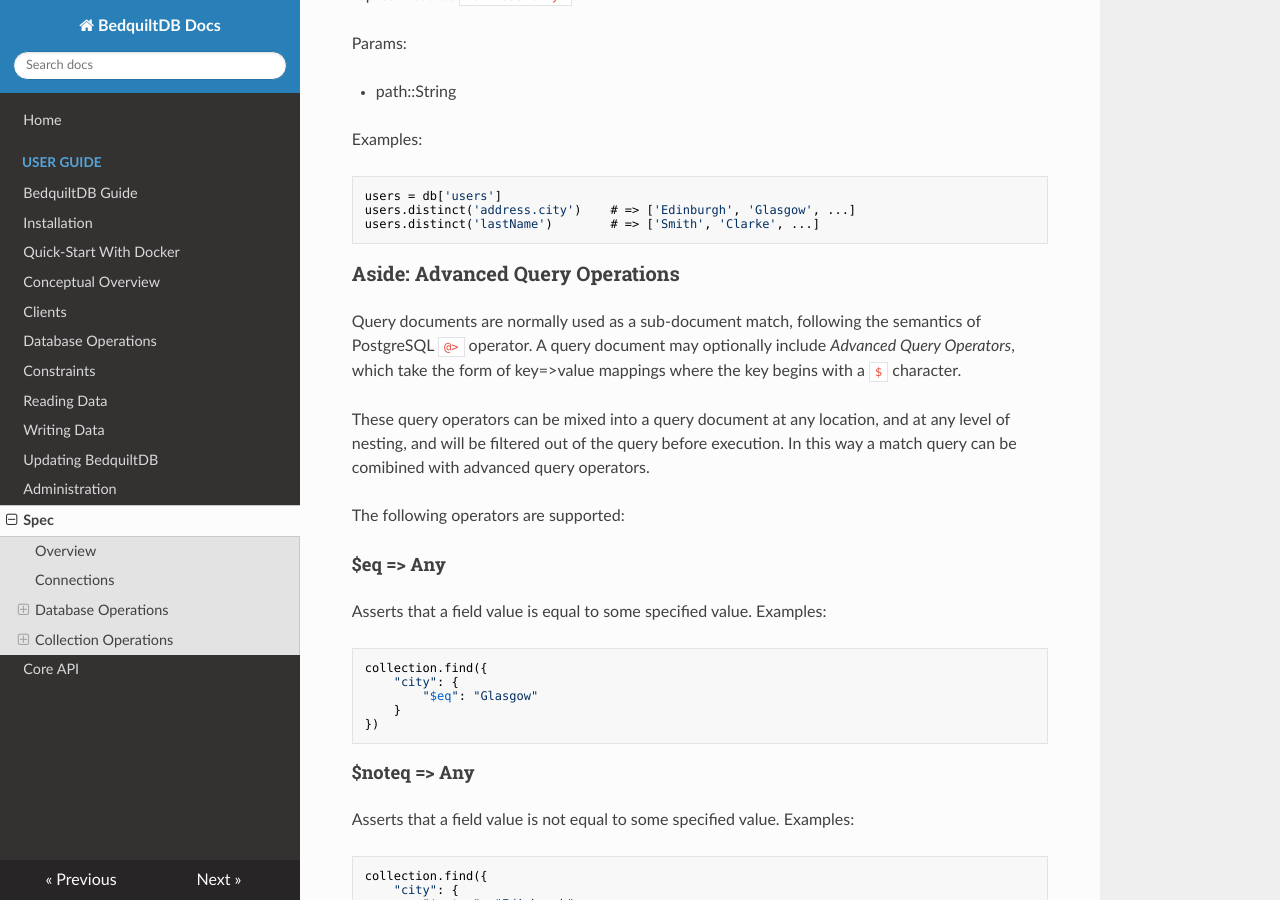
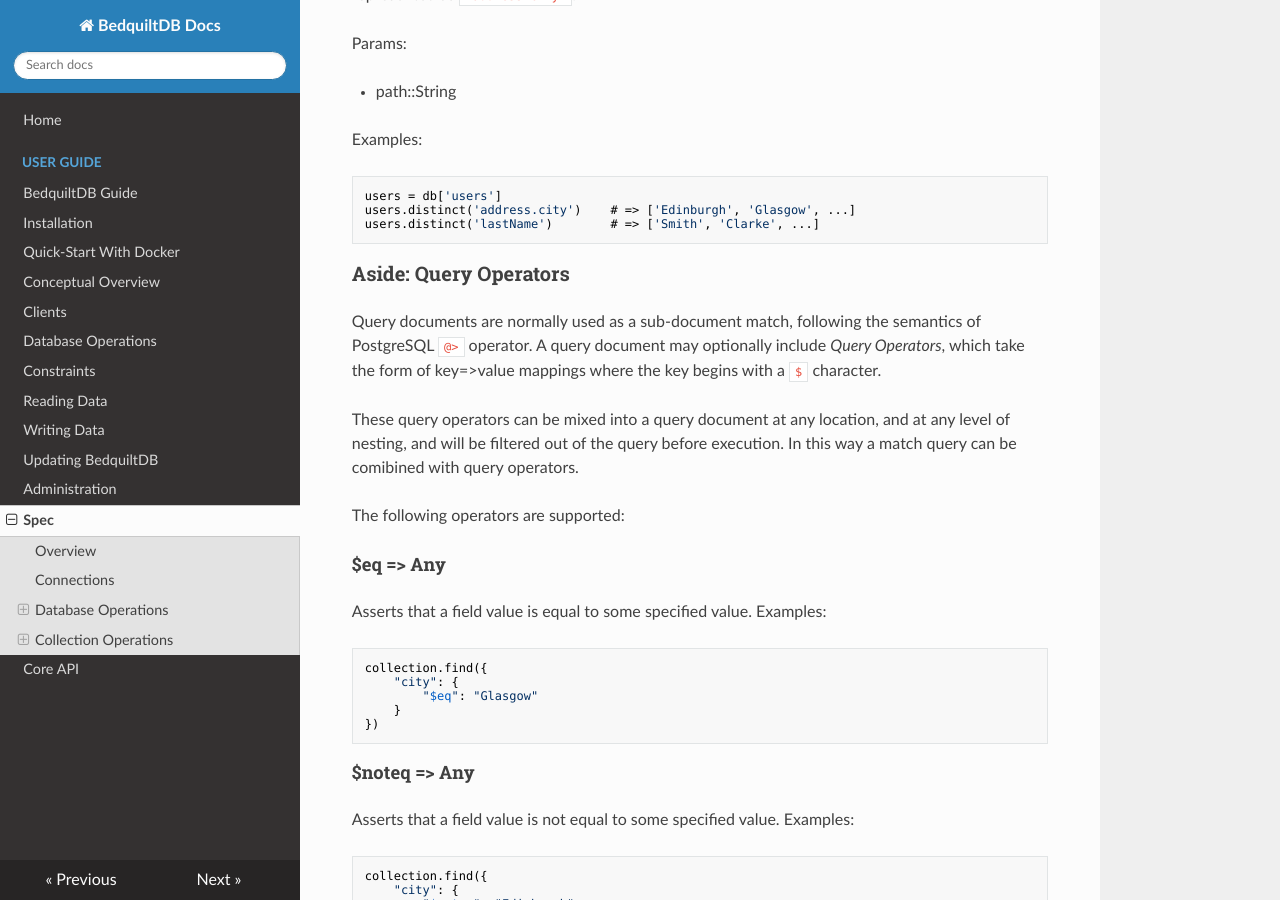
Before and after one commit to BedquiltDB/bedquilt-core, an MkDocs documentation site: the page built from doc/spec.md, in a window 1280 px wide and 900 px high, scrolled down 7424 px. Built offline with MkDocs 1.6.1, drawn with Linux system fonts in a browser that asks for light colours; nearby versions of some CDN libraries; old or Windows-style settings are respelled for this version of MkDocs; some of the changed text lies outside the part shown.

Commit message:
Correct phrasing of "Query Operators"

````diff
--- a/doc/spec.md
+++ b/doc/spec.md
@@ -359,12 +359,12 @@
 ```
 
 
-### Aside: Advanced Query Operations
+### Aside: Query Operators
 
-Query documents are normally used as a sub-document match, following the semantics of PostgreSQL `@>` operator. A query document may optionally include _Advanced Query Operators_, which take the form of key=>value mappings where the key begins with a `$` character.
+Query documents are normally used as a sub-document match, following the semantics of PostgreSQL `@>` operator. A query document may optionally include _Query Operators_, which take the form of key=>value mappings where the key begins with a `$` character.
 
 These query operators can be mixed into a query document at any location, and at any level of nesting,
-and will be filtered out of the query before execution. In this way a match query can be comibined with advanced query operators.
+and will be filtered out of the query before execution. In this way a match query can be comibined with query operators.
 
 The following operators are supported:
 
@@ -526,7 +526,7 @@
 })
 ```
 
-As an example of mixing match queries with advanced query operations, the following query should match all documents which live in either Edinburgh or Glasgow, and have logged in at least twice:
+As an example of mixing match queries with query operators, the following query should match all documents which live in either Edinburgh or Glasgow, and have logged in at least twice:
 ```
 users.find({
     "address": {
````
Also changed, not shown: CHANGELOG.md (+1 -1 lines), doc/guide/overview.md (+2 -2 lines), doc/guide/updating.md (+1 -1 lines).
